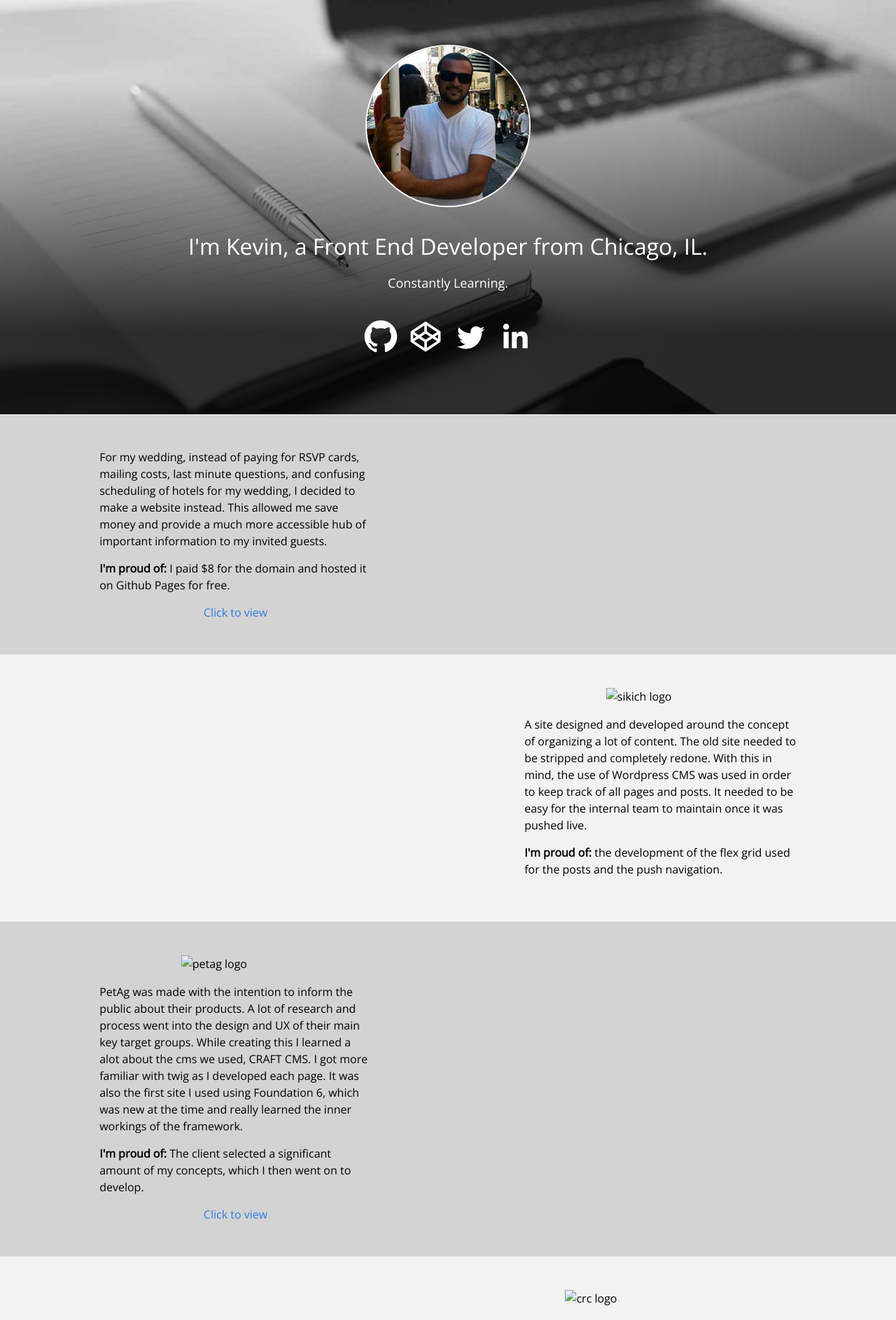
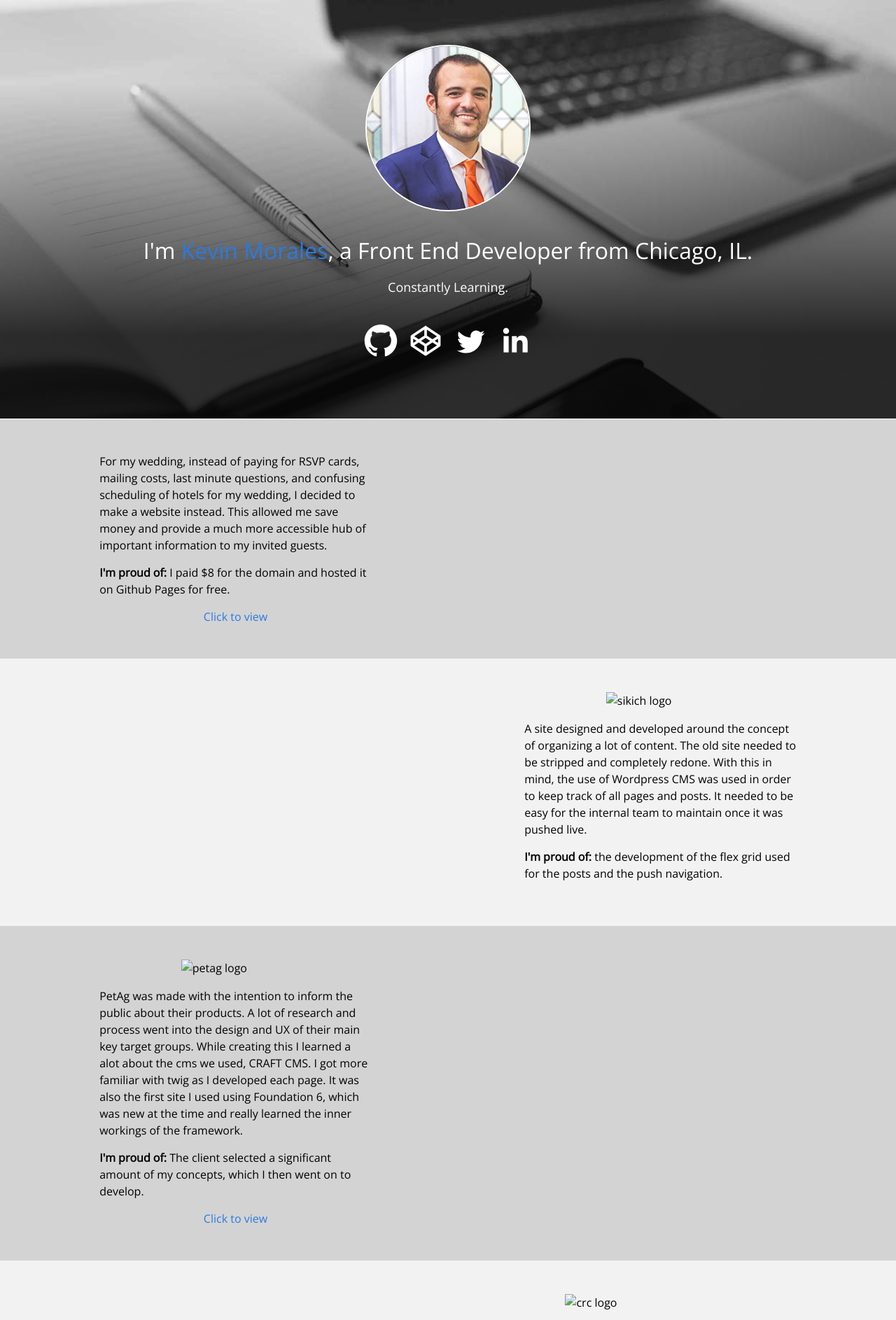
Before and after one commit to kgmorales/kevinmoral.es, a Jekyll site: the page built from index.html, in a window 1280 px wide. Shown: the top 1886 px of the page at 70% size. Built offline with Jekyll 4.4.1, drawn with Linux system fonts in a browser that asks for light colours; Markdown is read by kramdown in place of the engine named in the settings; the list of posts is cut into pages by our own code.

Commit message:
fix avatar

```diff
--- a/_includes/main.html
+++ b/_includes/main.html
@@ -2,7 +2,7 @@
   <div class="wrapper">
     <a href="{{site.url}}"><img class="avatar" src="images/avatar.jpg"></a>
     <div class="wrapper-text">
-      <h1>I'm Kevin, a Front End Developer from Chicago, IL.</h1>
+      <h1>I'm <a href="mailto:hello@kevinmoral.es" title="hello@kevinmoral.es" alt="hello@kevinmoral.es">Kevin Morales</a>, a Front End Developer from Chicago, IL.</h1>
       <p>Constantly Learning.</p>
     </div>
     <div class="links">
--- a/_scss/_components/_avatar.scss
+++ b/_scss/_components/_avatar.scss
@@ -1,6 +1,6 @@
 .avatar{
 	border-radius:50%;
-	max-width:80%;
+	max-width:60%;
 	border:2px solid #fff;
 	margin:0 auto 2rem;
 	@include bp(md){
```
Also changed, not shown: _scss/_regions/_intro.scss (+11 -6 lines), _includes/main.min.css, images/avatar.jpg.
